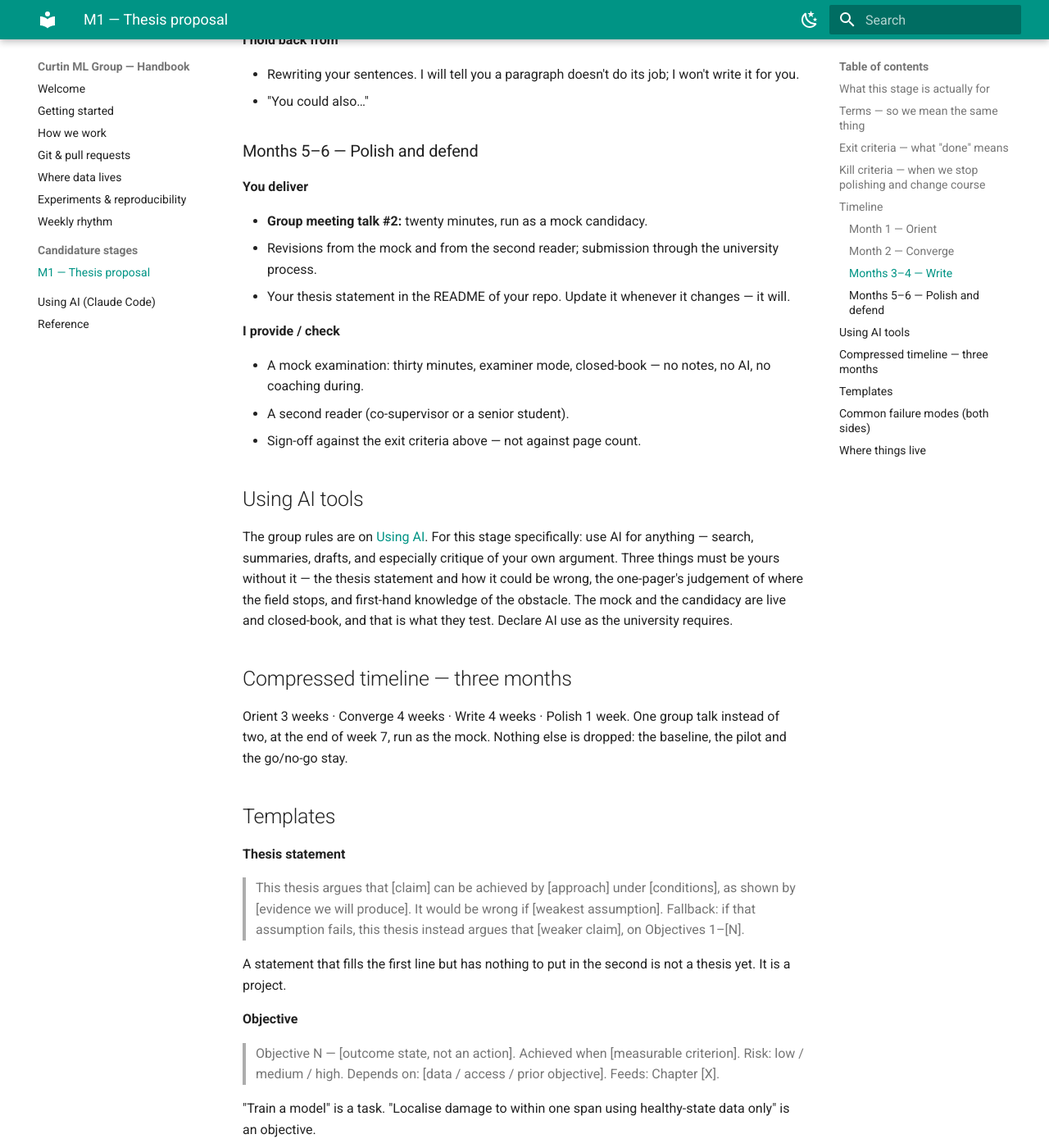
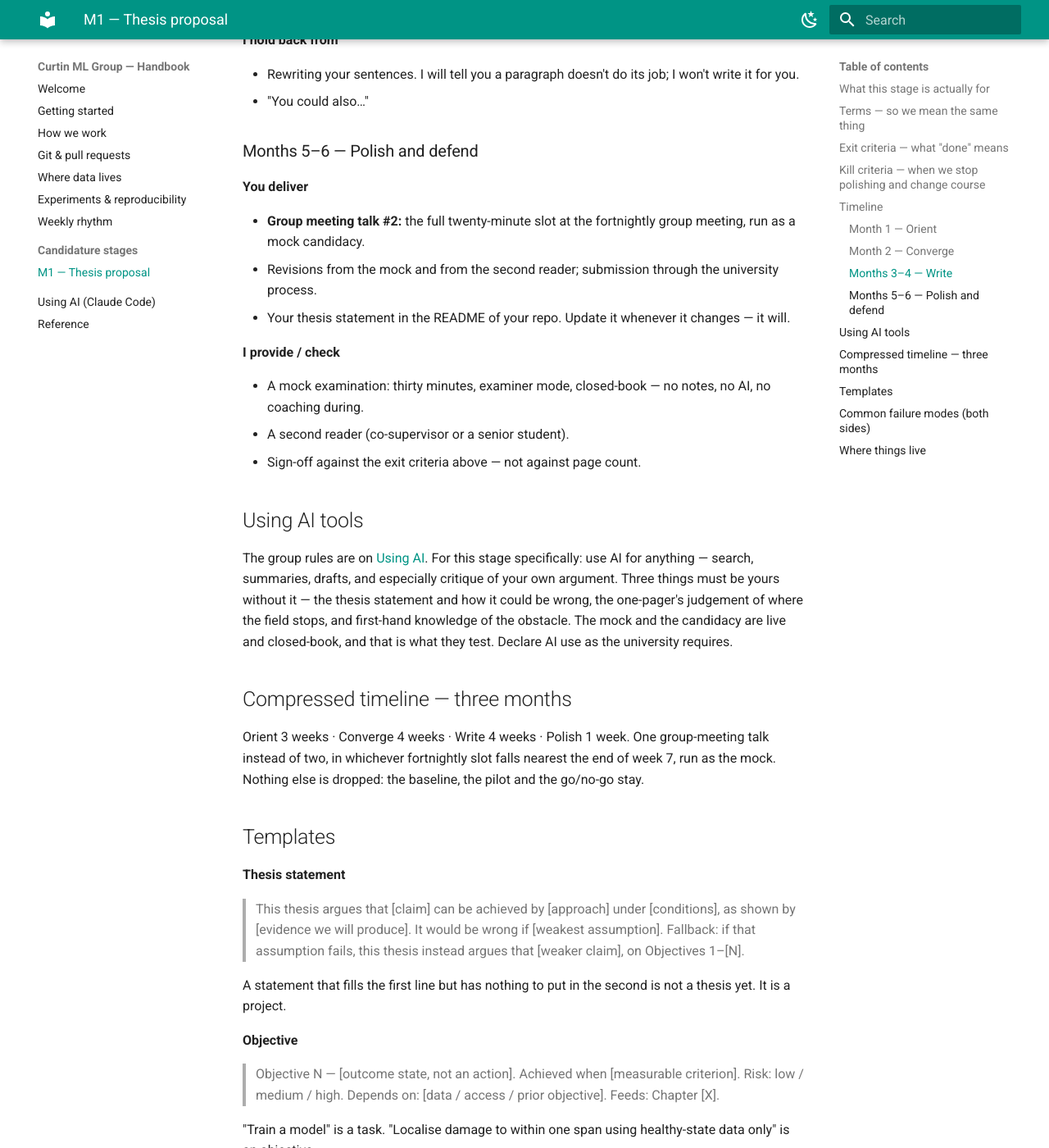
Before and after one commit to cumlg/handbook, an MkDocs documentation site: the page built from docs/stages/m1-thesis-proposal.md, in a window 1280 px wide and 1400 px high, scrolled down 4409 px. Shown: the whole window at 82% size. Built offline with MkDocs 1.6.1 and Material for MkDocs 9.7.7, drawn with Linux system fonts in a browser that asks for light colours; some of the changed text lies outside the part shown.

Commit message:
Add CC BY 4.0 license; align M1 talks with the fortnightly group meeting
LICENSE carries the full CC BY 4.0 text; the site footer and README
state it. The M1 page's two talks now name the fortnightly group
meeting slot (10 and 20 minutes) they use.

Co-Authored-By: Claude Fable 5.1 <noreply@anthropic.com>
Claude-Session: https://claude.ai/code/session_01MCjjpvLt9twEEMBWxDqPT5

```diff
--- a/docs/stages/m1-thesis-proposal.md
+++ b/docs/stages/m1-thesis-proposal.md
@@ -80,7 +80,7 @@ Hitting a kill criterion is not a failure on your part. It is the stage doing it
 - Thesis statement v1, one sentence, using the template below. Revise it weekly and post every version as a comment on the plan issue — the history is useful at candidacy.
 - A pilot experiment: take the weakest assumption in your hypothesis and test it the cheapest way you can — simulated or benchmark data is fine. Close it with a `Result:` comment whichever way it went. If it isn't obvious which assumption is weakest, ask; that is a question for the 1:1, not something to guess at.
 - Objectives v1 (3–5), risk-ordered, each with an "achieved when …" line, plus the fallback thesis.
-- **Group meeting talk #1** (end of month 2): ten minutes, thesis statement plus pilot result. The audience doesn't share my assumptions, which makes them closer to real examiners than I am.
+- **Group meeting talk #1** (end of month 2): your slot at the fortnightly group meeting, ten minutes — thesis statement plus pilot result. The audience doesn't share my assumptions, which makes them closer to real examiners than I am.
 - A go/no-go meeting with me at the end of the month.
 
 **I provide / check**
@@ -119,7 +119,7 @@ Hitting a kill criterion is not a failure on your part. It is the stage doing it
 
 **You deliver**
 
-- **Group meeting talk #2:** twenty minutes, run as a mock candidacy.
+- **Group meeting talk #2:** the full twenty-minute slot at the fortnightly group meeting, run as a mock candidacy.
 - Revisions from the mock and from the second reader; submission through the university process.
 - Your thesis statement in the README of your repo. Update it whenever it changes — it will.
 
@@ -135,7 +135,7 @@ The group rules are on [Using AI](../ai-claude-code.md). For this stage specific
 
 ## Compressed timeline — three months
 
-Orient 3 weeks · Converge 4 weeks · Write 4 weeks · Polish 1 week. One group talk instead of two, at the end of week 7, run as the mock. Nothing else is dropped: the baseline, the pilot and the go/no-go stay.
+Orient 3 weeks · Converge 4 weeks · Write 4 weeks · Polish 1 week. One group-meeting talk instead of two, in whichever fortnightly slot falls nearest the end of week 7, run as the mock. Nothing else is dropped: the baseline, the pilot and the go/no-go stay.
 
 ## Templates
 
--- a/mkdocs.yml
+++ b/mkdocs.yml
@@ -1,5 +1,6 @@
 site_name: Curtin ML Group — Handbook
 site_description: How we work — onboarding and workflow for the Curtin Machine Learning Group
+copyright: 'Qilin Li · Curtin ML Group · Content licensed <a href="https://creativecommons.org/licenses/by/4.0/">CC BY 4.0</a>'
 
 theme:
   name: material
```
Also changed, not shown: README.md (+3 -0 lines), 1 other file.
